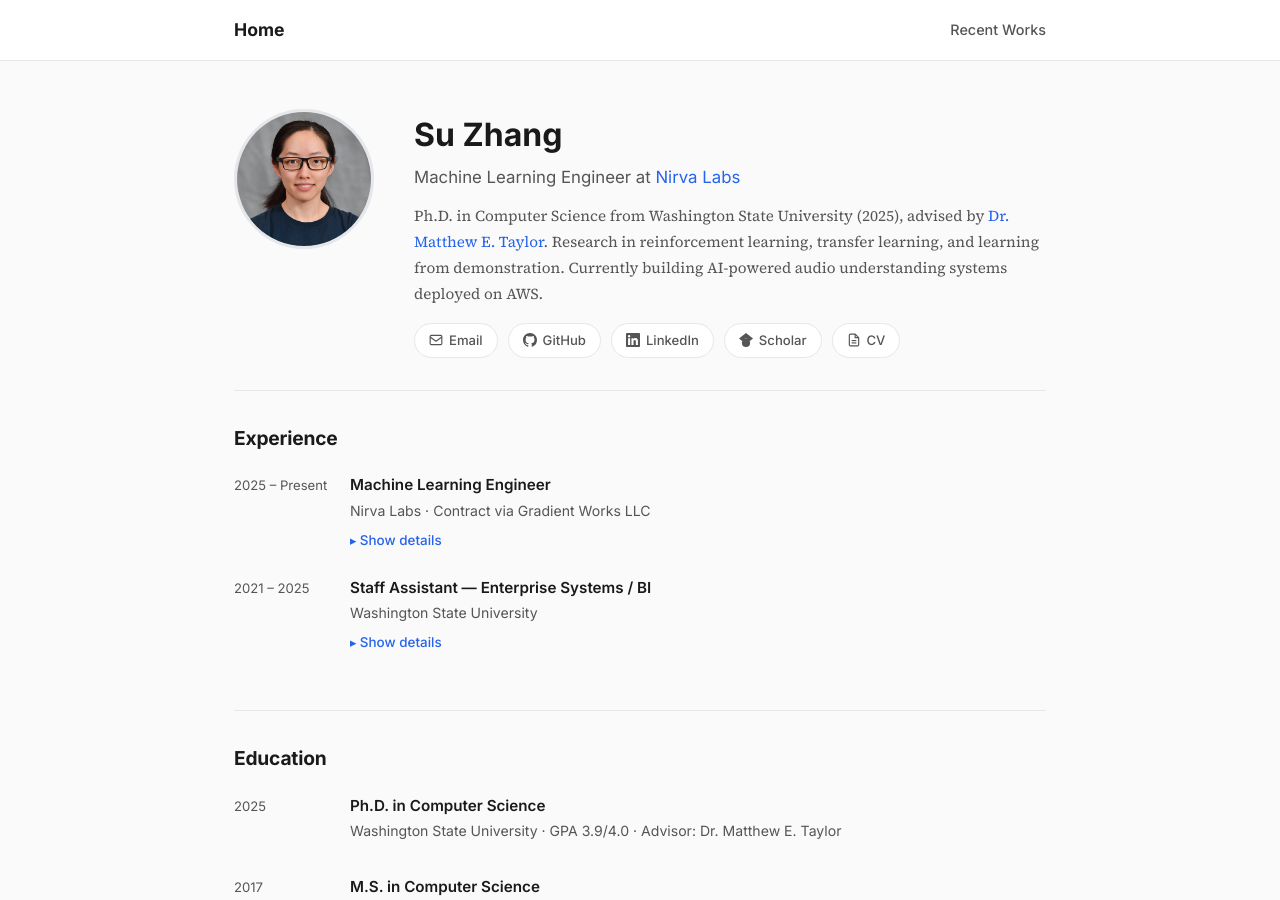
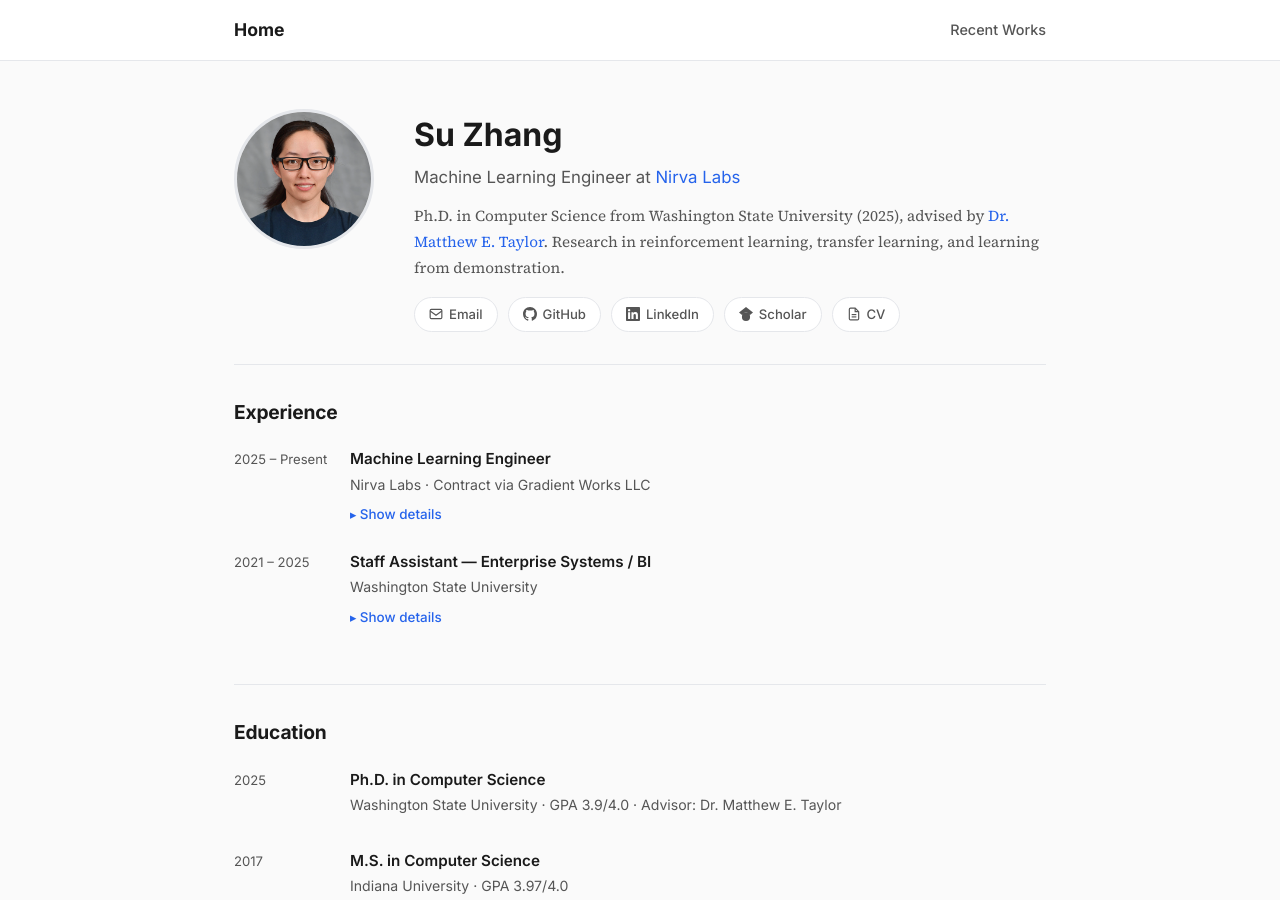
Before and after one commit to suzhang94/suzhang94.github.io, a Jekyll site: the page built from _pages/home.md, in a window 1280 px wide and 900 px high. Built offline with Jekyll 4.4.1, drawn with Linux system fonts in a browser that asks for light colours.

Commit message:
Remove redundant AWS line from bio

```diff
--- a/_layouts/home.html
+++ b/_layouts/home.html
@@ -11,7 +11,6 @@ layout: base
       Ph.D. in Computer Science from Washington State University (2025), advised by
       <a href="https://drmatttaylor.net/" style="color:var(--accent);text-decoration:none">Dr. Matthew E. Taylor</a>.
       Research in reinforcement learning, transfer learning, and learning from demonstration.
-      Currently building AI-powered audio understanding systems deployed on AWS.
     </div>
     <div class="hero-links">
       <a href="mailto:suzhang94@gmail.com">
```
